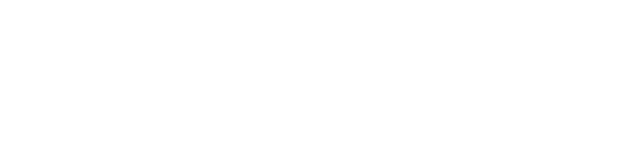
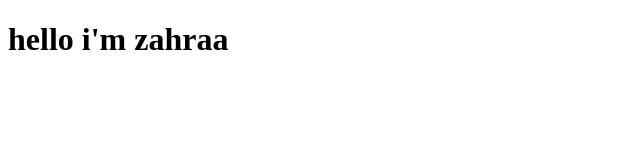
Before and after one commit to iceyyx7/Codebrave-collab, a plain HTML site: page index.html in a window 1280 px wide. Shown: the whole page, without its empty margins (0-640 px from the left). Drawn offline with Linux system fonts and the light colour scheme.

Commit message:
add hero

```diff
--- a/index.html
+++ b/index.html
@@ -7,6 +7,9 @@
     <link rel="stylesheet" href="style.css">
 </head>
 <body>
+    <main>
+        <h1> hello i'm zahraa</h1>
+    </main>
 
 </body>
 </html>
```
